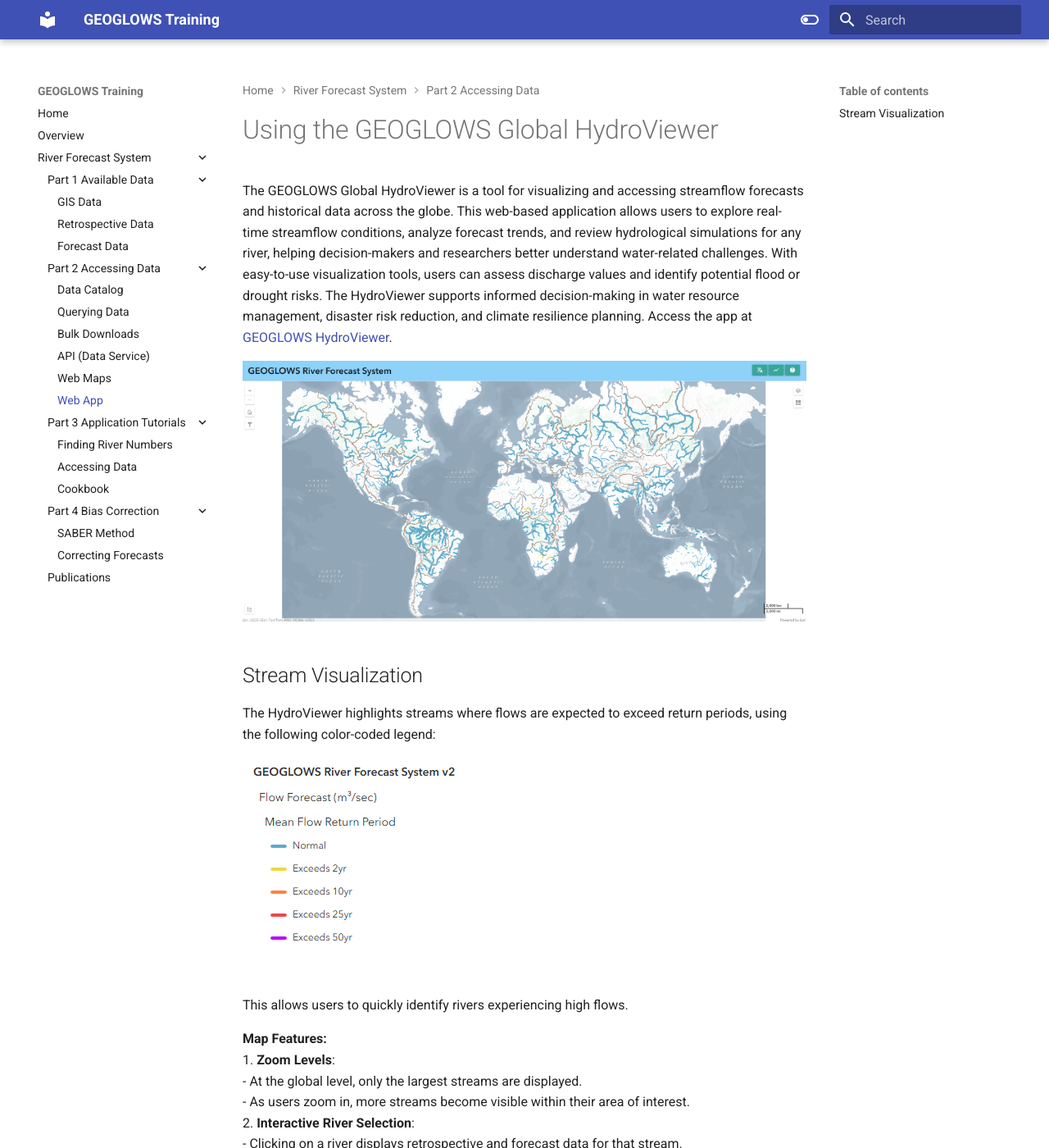
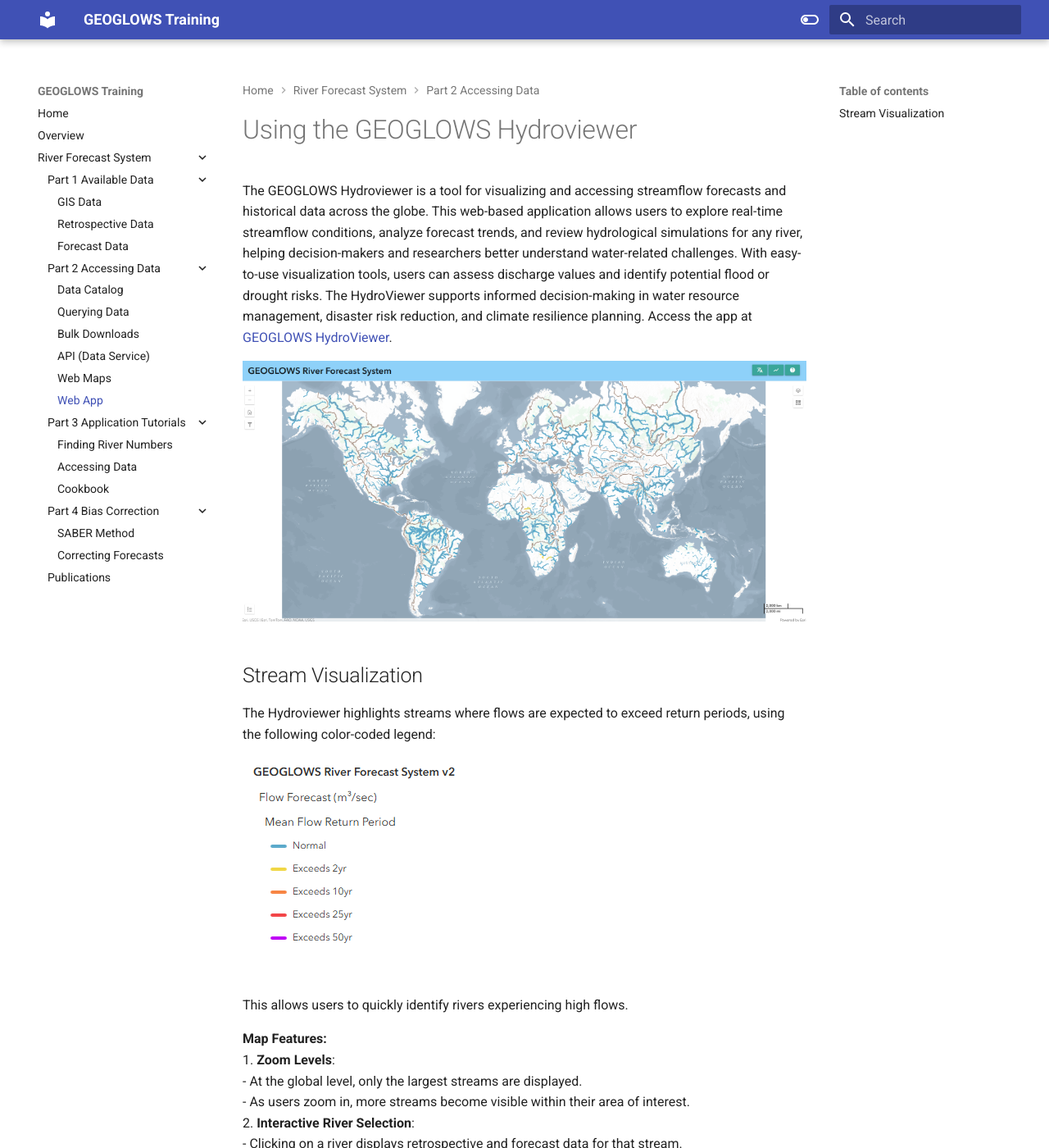
Before and after one commit to geoglows/training.geoglows.org, an MkDocs documentation site: the page built from docs/rfs/accessing-data/web-app.md, in a window 1280 px wide and 1400 px high. Shown: the whole window at 82% size. Built offline with MkDocs 1.6.1 and Material for MkDocs 9.7.7, drawn with Linux system fonts in a browser that asks for light colours.

Commit message:
correct hydroviewer capitalization

```diff
--- a/docs/rfs/accessing-data/web-app.md
+++ b/docs/rfs/accessing-data/web-app.md
@@ -1,12 +1,12 @@
-# Using the GEOGLOWS Global HydroViewer
+# Using the GEOGLOWS Hydroviewer
 
-The GEOGLOWS Global HydroViewer is a tool for visualizing and accessing streamflow forecasts and historical data across the globe. This web-based application allows users to explore real-time streamflow conditions, analyze forecast trends, and review hydrological simulations for any river, helping decision-makers and researchers better understand water-related challenges. With easy-to-use visualization tools, users can assess discharge values and identify potential flood or drought risks. The HydroViewer supports informed decision-making in water resource management, disaster risk reduction, and climate resilience planning. Access the app at [GEOGLOWS HydroViewer](https://hydroviewer.geoglows.org/).
+The GEOGLOWS Hydroviewer is a tool for visualizing and accessing streamflow forecasts and historical data across the globe. This web-based application allows users to explore real-time streamflow conditions, analyze forecast trends, and review hydrological simulations for any river, helping decision-makers and researchers better understand water-related challenges. With easy-to-use visualization tools, users can assess discharge values and identify potential flood or drought risks. The HydroViewer supports informed decision-making in water resource management, disaster risk reduction, and climate resilience planning. Access the app at [GEOGLOWS HydroViewer](https://hydroviewer.geoglows.org/).
 
 ![Hydroviewer](../../static/images/hydroviewer.png)
 
 ## Stream Visualization
 
-The HydroViewer highlights streams where flows are expected to exceed return periods, using the following color-coded legend:
+The Hydroviewer highlights streams where flows are expected to exceed return periods, using the following color-coded legend:
 
 ![Legend for Return Periods](../../static/images/river-legend.png)
 
```
